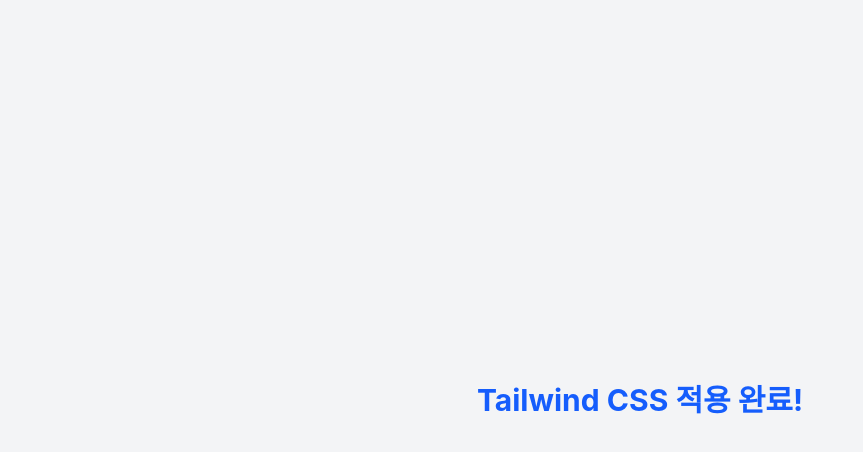
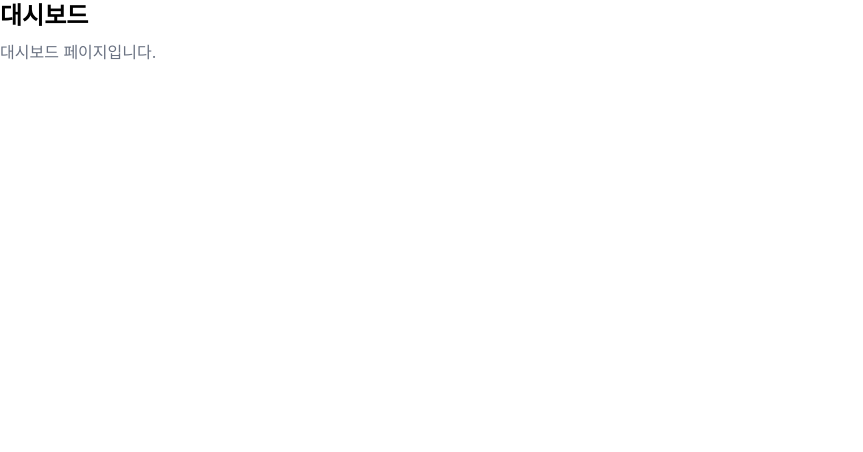
Before and after one commit to koby-workspace/si-template-project, a React (Vite) app: page / in a window 1280 px wide. Shown: the top 452 px of the page, without its empty margins (0-863 px from the left). Built offline with nearby package versions, Linux system fonts and the light colour scheme.

Commit message:
React Router 설치 및 적용 및 로그인/대시보드/404에러 페이지 테스트 위해 임시 적용

```diff
--- a/package.json
+++ b/package.json
@@ -11,7 +11,8 @@
   },
   "dependencies": {
     "react": "^19.2.4",
-    "react-dom": "^19.2.4"
+    "react-dom": "^19.2.4",
+    "react-router-dom": "^7.13.1"
   },
   "devDependencies": {
     "@eslint/js": "^9.39.4",
--- a/src/App.tsx
+++ b/src/App.tsx
@@ -1,11 +1,25 @@
+import { createBrowserRouter, RouterProvider } from "react-router-dom";
+import DashboardPage from "./pages/DashboardPage";
+import LoginPage from "./pages/LoginPage";
+import NotFoundPage from "./pages/NotFoundPage";
+
+const router = createBrowserRouter([
+  {
+    path: "/login",
+    element: <LoginPage />,
+  },
+  {
+    path: "/",
+    element: <DashboardPage />,
+  },
+  {
+    path: "*",
+    element: <NotFoundPage />,
+  },
+]);
+
 const App = () => {
-  return (
-    <div className="min-h-screen flex items-center justify-center bg-gray-100">
-      <h1 className="text-3xl font-bold text-blue-600">
-        Tailwind CSS 적용 완료!
-      </h1>
-    </div>
-  );
+  return <RouterProvider router={router} />;
 };
 
 export default App;
--- /dev/null
+++ b/src/pages/DashboardPage.tsx
@@ -0,0 +1,10 @@
+const DashboardPage = () => {
+  return (
+    <div>
+      <h1 className="text-2xl font-bold">대시보드</h1>
+      <p className="text-gray-500 mt-2">대시보드 페이지입니다.</p>
+    </div>
+  );
+};
+
+export default DashboardPage;
--- /dev/null
+++ b/src/pages/LoginPage.tsx
@@ -0,0 +1,9 @@
+const LoginPage = () => {
+  return (
+    <div className="min-h-screen flex items-center justify-center bg-gray-100">
+      <h1 className="text-2xl font-bold">로그인</h1>
+    </div>
+  );
+};
+
+export default LoginPage;
--- /dev/null
+++ b/src/pages/NotFoundPage.tsx
@@ -0,0 +1,12 @@
+const NotFoundPage = () => {
+  return (
+    <div className="min-h-screen flex items-center justify-center">
+      <div className="text-center">
+        <h1 className="text-6xl font-bold text-gray-300">404</h1>
+        <p className="text-gray-500 mt-4">페이지를 찾을 수 없습니다.</p>
+      </div>
+    </div>
+  );
+};
+
+export default NotFoundPage;
```
Also changed, not shown: 1 other file (tests, documents, lock files or other folders).
